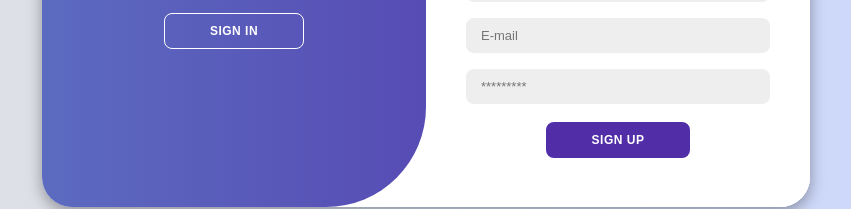
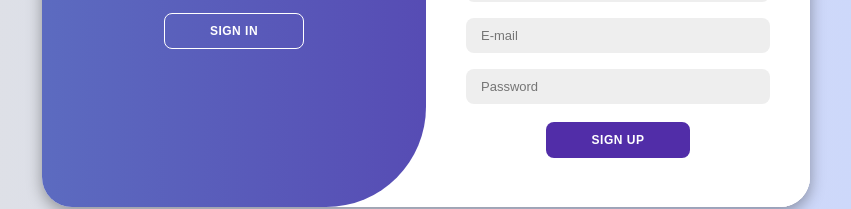
Before and after one commit to pndroa/trackingapp, a Next.js app: page /auth/login in a window 1280 px wide. Both pictures are taken after a click on the button "SIGN UP". Shown: the part 433-642 px from the top of the page, without its empty margins (214-1065 px from the left). Built offline with nearby package versions, Linux system fonts and the light colour scheme.

Commit message:
added users in database

```diff
--- a/src/components/Login/Login.jsx
+++ b/src/components/Login/Login.jsx
@@ -109,7 +109,7 @@ export default function Login() {
             <input
               className={styles.inputElemente}
               type="password"
-              placeholder="*********"
+              placeholder="Password"
               value={userInfo.password}
               onChange={({ target }) =>
                 setUserInfo({ ...userInfo, password: target.value })
```
Also changed, not shown: 1 other file (tests, documents, lock files or other folders).
